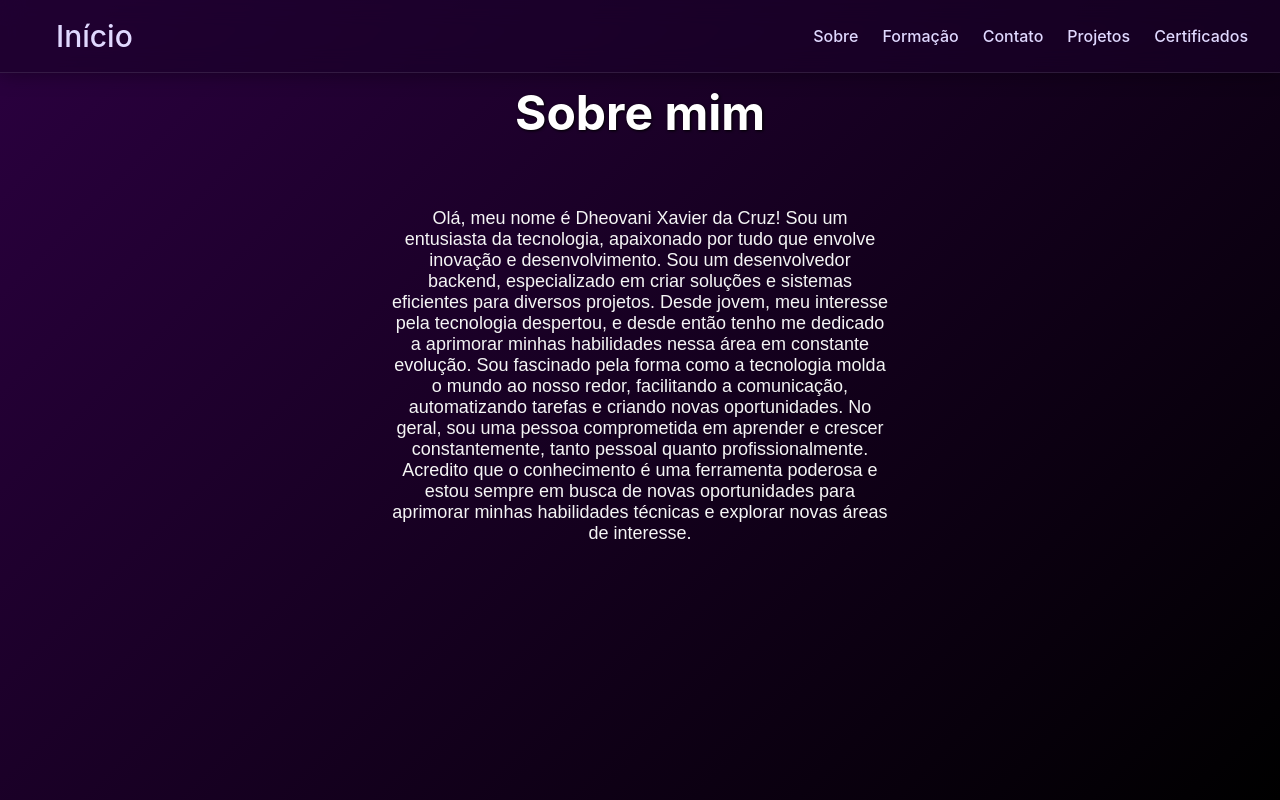
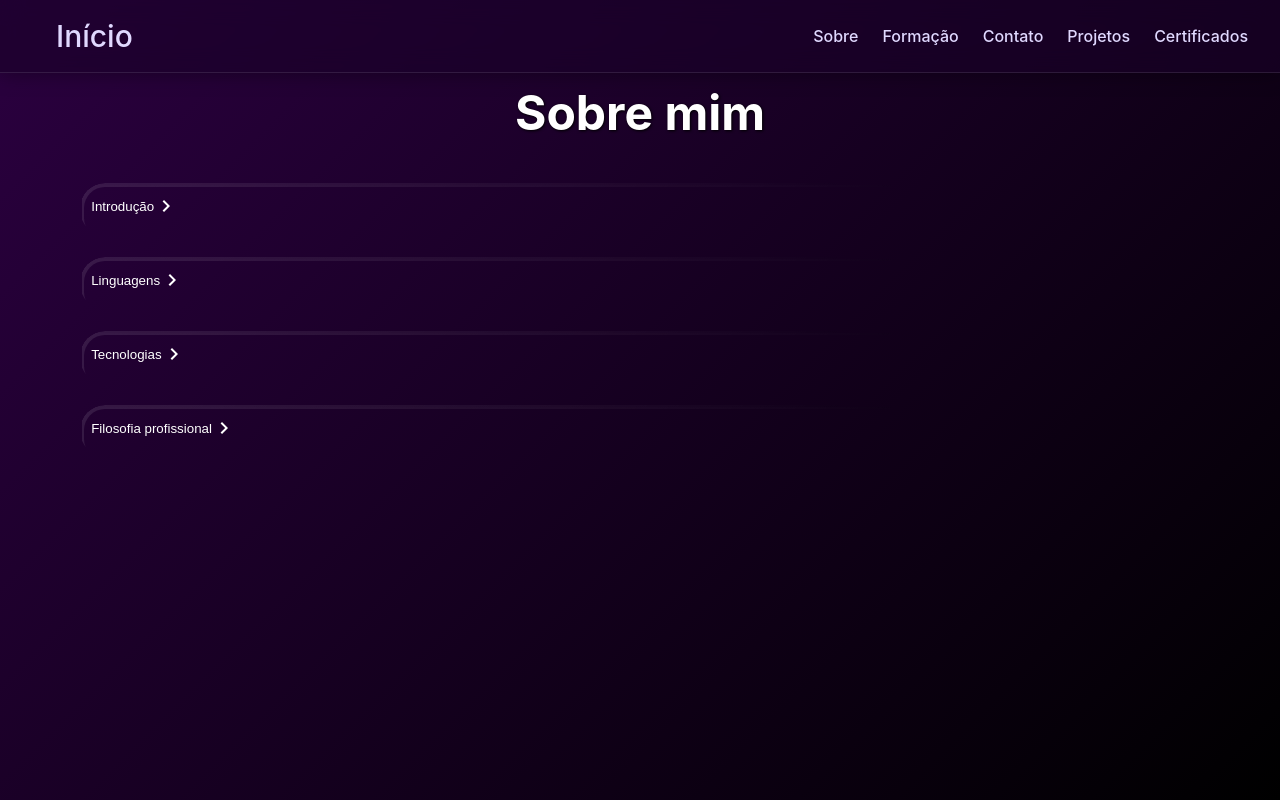
Before and after one commit to Dheovani/Portfolio, a React (Vite) app: page /about in a window 1280 px wide. Built offline with nearby package versions, Linux system fonts and the light colour scheme.

Commit message:
More style adjustments and upgrading the 'About' tab

```diff
--- a/src/components/About.tsx
+++ b/src/components/About.tsx
@@ -1,13 +1,69 @@
+import { MdKeyboardArrowDown, MdKeyboardArrowRight } from "react-icons/md";
 import "./styles/About.css";
+import { useCallback, useMemo, useState } from "react";
+
+const CollapsibleSection = ({ title, content }: { title: string, content: React.ReactNode }) => {
+    const [collapsed, setCollapsed] = useState(false);
+
+    const toogleCollapsed = useCallback(() => setCollapsed(!collapsed), [collapsed, setCollapsed]);
+
+    const Icon = useMemo(() => collapsed ? <MdKeyboardArrowDown color="#fff" size={24} /> : <MdKeyboardArrowRight color="#fff" size={24} />, [collapsed]);
+
+    return (
+        <div className="collapsible-container" onClick={toogleCollapsed}>
+            <button>{title}{Icon}</button>
+            <div className="paragraphs collapsible">
+                <p>{collapsed && content}</p>
+            </div>
+        </div>
+    );
+};
 
 const About = (): JSX.Element => (
     <div className="about-me" id="about-me">
         <h1>Sobre mim</h1>
-        <div className="paragraphs">
+
+        <CollapsibleSection title="Introdução" content={
             <p>
-                Olá, meu nome é Dheovani Xavier da Cruz! Sou um entusiasta da tecnologia, apaixonado por tudo que envolve inovação e desenvolvimento. Sou um desenvolvedor backend, especializado em criar soluções e sistemas eficientes para diversos projetos. Desde jovem, meu interesse pela tecnologia despertou, e desde então tenho me dedicado a aprimorar minhas habilidades nessa área em constante evolução. Sou fascinado pela forma como a tecnologia molda o mundo ao nosso redor, facilitando a comunicação, automatizando tarefas e criando novas oportunidades. No geral, sou uma pessoa comprometida em aprender e crescer constantemente, tanto pessoal quanto profissionalmente. Acredito que o conhecimento é uma ferramenta poderosa e estou sempre em busca de novas oportunidades para aprimorar minhas habilidades técnicas e explorar novas áreas de interesse.
+                Olá, meu nome é Dheovani Xavier da Cruz! Sou um entusiasta da tecnologia, apaixonado por tudo que envolve inovação e desenvolvimento.
+                Sou um desenvolvedor backend, especializado em criar soluções e sistemas eficientes para diversos projetos.
+                Desde jovem, meu interesse pela tecnologia despertou, e desde então tenho me dedicado a aprimorar minhas habilidades nessa área em constante evolução.
+                Sou fascinado pela forma como a tecnologia molda o mundo ao nosso redor, facilitando a comunicação, automatizando tarefas e criando novas oportunidades
+                No geral, sou uma pessoa comprometida em aprender e crescer constantemente, tanto pessoal quanto profissionalmente.
+                Acredito que o conhecimento é uma ferramenta poderosa e estou sempre em busca de novas oportunidades para aprimorar minhas habilidades técnicas e
+                explorar novas áreas de interesse.
             </p>
-        </div>
+        } />
+
+        <CollapsibleSection title="Linguagens" content={
+            <p>
+                Sou fluente em português e inglês, o que me permite comunicar com clareza e trabalhar em projetos internacionais.
+                Tenho nível intermediário em espanhol, conseguindo compreender e interagir bem nesse idioma.
+                Atualmente, estou aprendendo latim por interesse pessoal e para expandir meu entendimento sobre a origem e estrutura das línguas latinas.
+            </p>
+        } />
+
+        <CollapsibleSection title="Tecnologias" content={
+            <p>
+                Possuo experiência profissional com diversas tecnologias voltadas ao desenvolvimento de sistemas e integração de serviços.
+                Trabalho com PHP, Java e JavaScript, utilizando frameworks como Spring Boot, React e a versão antiga do Angular.
+                Tenho sólido conhecimento em bancos de dados SQL, incluindo Oracle, PostgreSQL e Microsoft SQL Server,
+                além de experiência com controle de versão utilizando Git e GitLab.
+                Também atuo em ambientes com pipelines de integração contínua através do Jenkins e outras tecnologias.
+                <br /><br />
+                No âmbito acadêmico, desenvolvi projetos utilizando C e C++, explorando bibliotecas como OpenGL e SFML para criação de aplicações gráficas e jogos.
+                Além disso, possuo experiência com Python e ambiente Linux, onde aprofundei meus conhecimentos em desenvolvimento, depuração e automação de tarefas.
+            </p>
+        } />
+
+        <CollapsibleSection title="Filosofia profissional" content={
+            <p>
+                Tenho interesse em atuar no desenvolvimento de soluções escaláveis e eficientes, especialmente em ambientes que valorizem boas práticas,
+                aprendizado contínuo e inovação tecnológica. Acredito que o aprendizado é um processo contínuo. Gosto de explorar novas linguagens,
+                frameworks e ferramentas que me desafiem e ampliem minha visão sobre o desenvolvimento de software. Sou uma pessoa detalhista e comprometida
+                com a qualidade do sistema. Gosto de trabalhar em equipe, compartilhar conhecimento e buscar constantemente novas formas de otimizar processos.
+            </p>
+        } />
     </div>
 );
 
--- a/src/components/styles/About.css
+++ b/src/components/styles/About.css
@@ -2,7 +2,6 @@
     padding: 0 80px;
 	display: flex;
 	flex-direction: column;
-	align-items: center;
 }
 
 .about-me h1 {
@@ -15,17 +14,57 @@
 	word-wrap: break-word;
 }
 
+.collapsible-container {
+    position: relative;
+    border-radius: 25px;
+    padding: 1%;
+    overflow: hidden;
+    margin-bottom: 2%;
+}
+
+.collapsible-container::before {
+    content: "";
+    position: absolute;
+    top: 0;
+    left: 0;
+    width: 100%;
+    height: 100%;
+    border-radius: 25px;
+    pointer-events: none;
+    border: 2px solid transparent;
+
+    background: linear-gradient(135deg, rgba(255, 255, 255, 0.1), rgba(255,255,255,0) 70%);
+    -webkit-mask:
+        linear-gradient(#000 0 0) content-box,
+        linear-gradient(#000 0 0);
+    -webkit-mask-composite: xor;
+    mask-composite: exclude;
+    padding: 2px;
+}
+
+.collapsible-container button {
+    font-family: Arial, Helvetica, sans-serif;
+    background-color: transparent;
+    border: none;
+    color: #fff;
+    display: flex;
+    align-items: center;
+}
+
+.collapsible-container div.collapsible {
+    height: min-content;
+}
+
 .paragraphs {
     font-family: Arial, Helvetica, sans-serif;
     color: whitesmoke;
     text-align: center;
-    max-width: 45%;
+    max-width: 95%;
     margin: auto;
-    padding: 2%;
 }
 
 .paragraphs p {
-    font-size: large;
+    font-size: medium;
     margin: .5%;
 }
 
--- a/src/components/styles/Skills.css
+++ b/src/components/styles/Skills.css
@@ -9,7 +9,7 @@
     max-width: fit-content;
     color: #fff;
     margin: auto;
-    font-size: 50px;
+    font-size: 3rem;
     text-shadow: 2px 2px 5px black;
 }
 
--- a/src/main.css
+++ b/src/main.css
@@ -7,7 +7,7 @@
     font-family: Arial, Helvetica, sans-serif;
     height: 100vh;
     width: 100vw;
-    overflow-x: hidden;
+    overflow: hidden;
     min-height: 100vh;
     background: linear-gradient(135deg, #2b0040 0%, #000000 100%);
     color: #eee;
```
